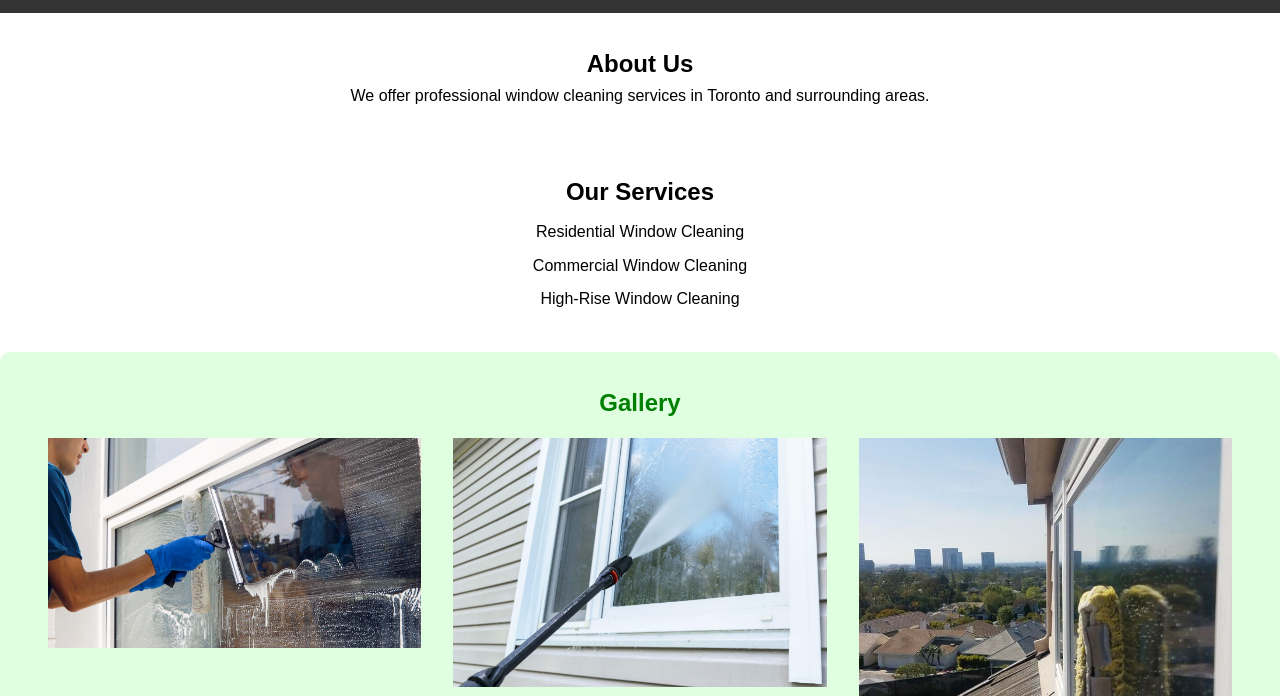
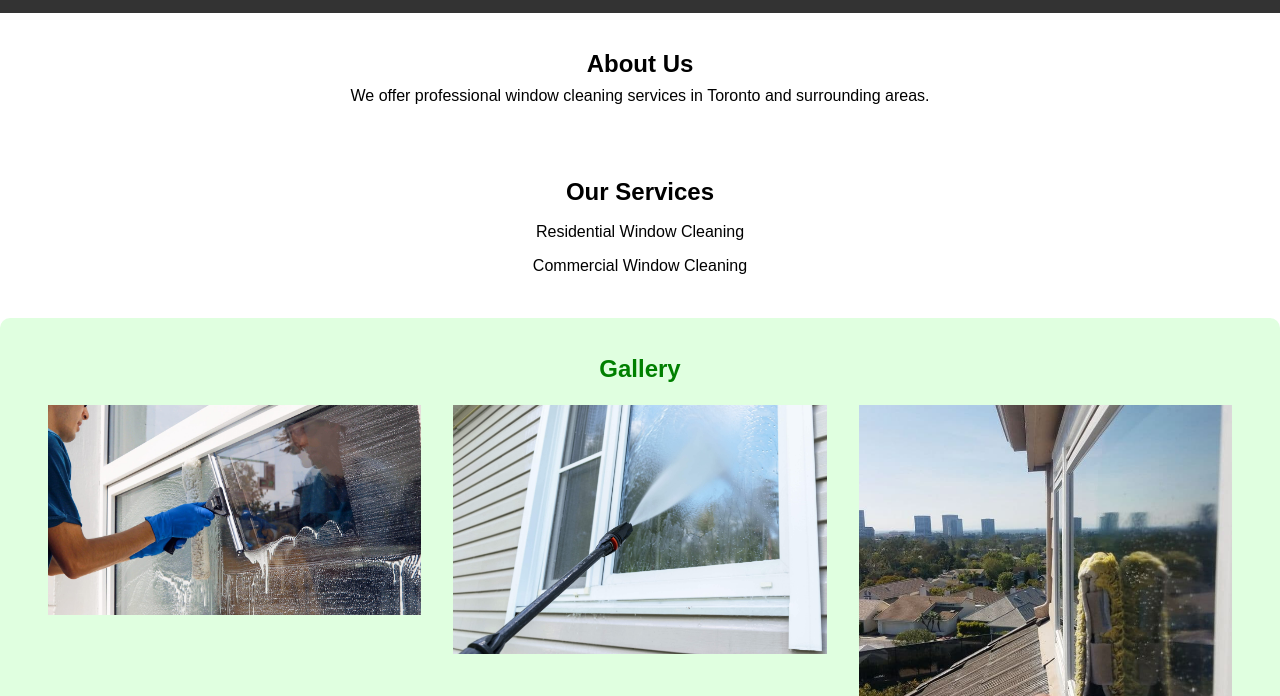
Before and after one commit to Vovichh93/Windows-cleaning, a plain HTML site: page index.html in a window 1280 px wide. Shown: the part 104-800 px from the top of the page. Drawn offline with Linux system fonts and the light colour scheme.

Commit message:
del one item

```diff
--- a/index.html
+++ b/index.html
@@ -20,7 +20,6 @@
         <ul>
             <li>Residential Window Cleaning</li>
             <li>Commercial Window Cleaning</li>
-            <li>High-Rise Window Cleaning</li>
         </ul>
     </section>
     <section id="gallery">
```
